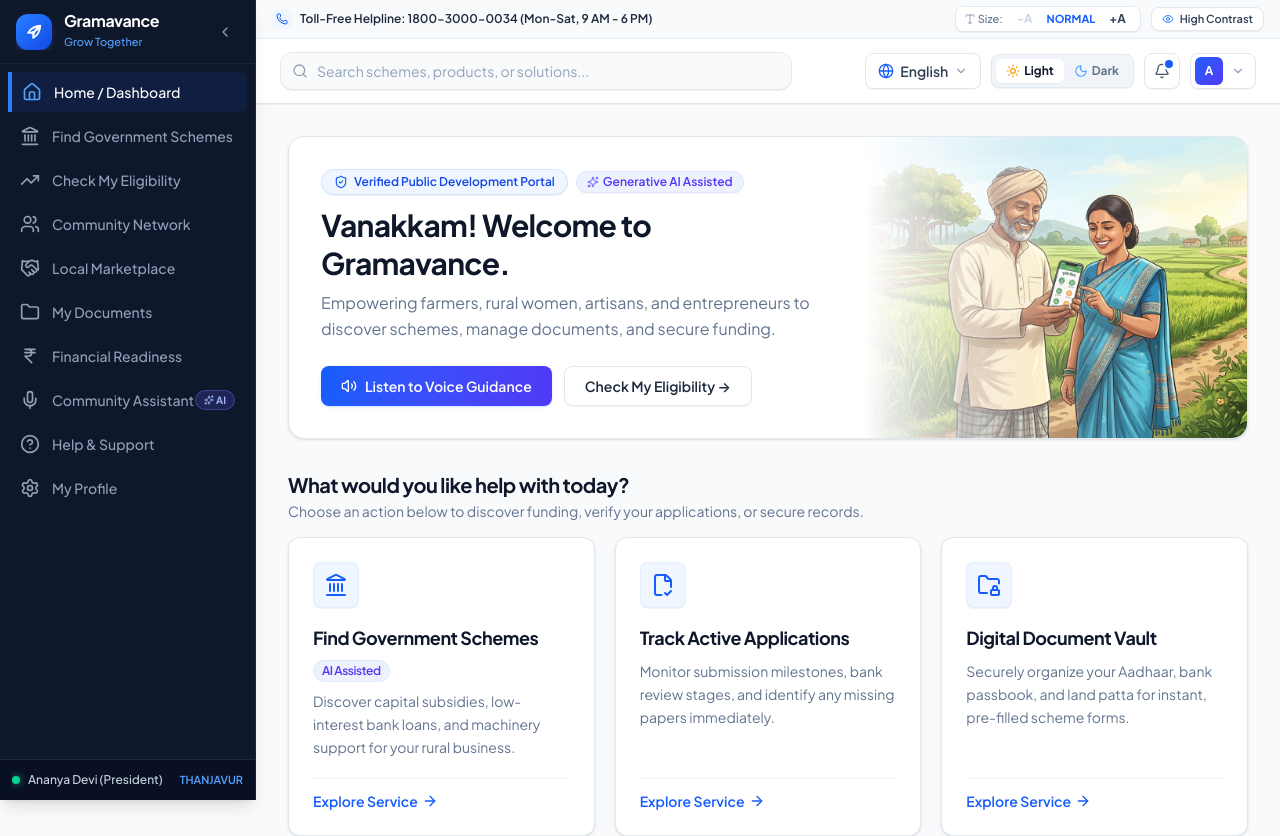
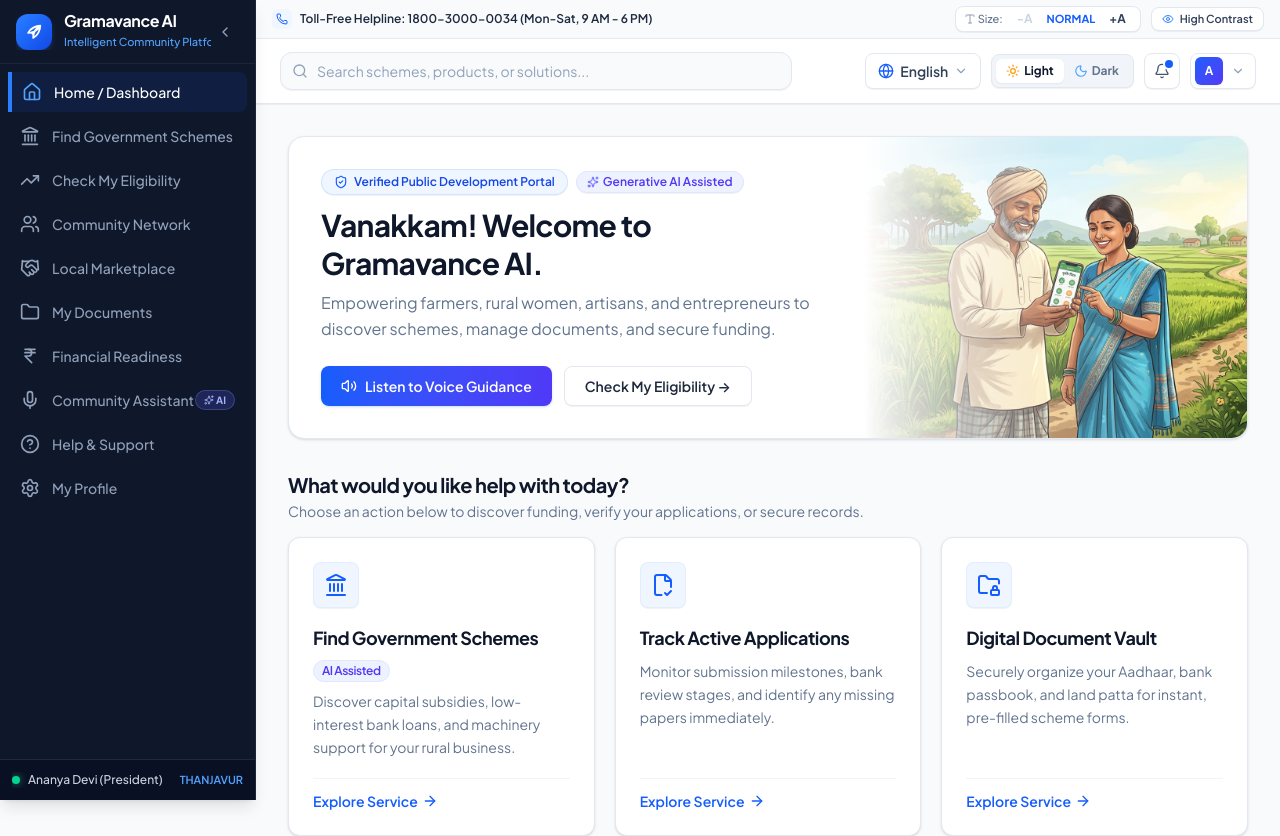
Before and after one commit to Hari26-7/GRAMAVANCE-, a React (Vite) app: page /#/dashboard in a window 1280 px wide. Shown: the top 836 px of the page. Built offline with nearby package versions, Linux system fonts and the light colour scheme.

Commit message:
feat(ui): harmonize Gramavance AI branding, direct route links, and persistence

```diff
--- a/src/context/LanguageContext.tsx
+++ b/src/context/LanguageContext.tsx
@@ -7,14 +7,14 @@ interface Translations {
 
 export const translations: Translations = {
   appName: {
-    en: 'Gramavance',
-    ta: 'கிராமாவான்ஸ்',
-    hi: 'ग्रामावांस',
+    en: 'Gramavance AI',
+    ta: 'கிராமாவான்ஸ் AI',
+    hi: 'ग्रामावांस AI',
   },
   tagline: {
-    en: 'Grow Together',
-    ta: 'ஒன்றாக வளர்வோம்',
-    hi: 'साथ मिलकर आगे बढ़ें',
+    en: 'Intelligent Community Platform',
+    ta: 'அறிவார்ந்த சமூக தளம்',
+    hi: 'बुद्धिमान सामुदायिक मंच',
   },
   searchPlaceholder: {
     en: 'Search schemes, products, or solutions...',
@@ -117,9 +117,9 @@ export const translations: Translations = {
     hi: 'सूचनाएं और रिमाइंडर',
   },
   welcomeHeading: {
-    en: 'Vanakkam! Welcome to Gramavance.',
-    ta: 'வணக்கம்! கிராமாவான்ஸ்-க்கு நல்வரவு.',
-    hi: 'नमस्ते! ग्रामावांस में आपका स्वागत है।',
+    en: 'Vanakkam! Welcome to Gramavance AI.',
+    ta: 'வணக்கம்! கிராமாவான்ஸ் AI-க்கு நல்வரவு.',
+    hi: 'नमस्ते! ग्रामावांस AI में आपका स्वागत है।',
   },
   welcomeSubheading: {
     en: 'We help you find government support, manage your documents, and grow your business.',
--- a/src/pages/Applications.tsx
+++ b/src/pages/Applications.tsx
@@ -89,7 +89,7 @@ export const Applications: React.FC = () => {
   const handleDownloadDossier = () => {
     if (!selectedApp) return;
     setDownloadSuccess(true);
-    const content = `GRAMAVANCE - APPLICATION ACKNOWLEDGEMENT\nDate: ${new Date().toLocaleDateString()}\n\nScheme: ${selectedApp.schemeTitle}\nApplication Number: ${selectedApp.applicationNumber}\nPlatform Status: ${selectedApp.status}\nRequested Amount: ₹${selectedApp.requestedAmount}\nTarget Deadline: ${selectedApp.targetDeadline}\nNodal Office: ${selectedApp.nodalOffice}\nOfficer Phone: ${selectedApp.nodalContactPhone || '1800-3000-0034'}\nNotes: ${selectedApp.notes}\n\nNotice: Platform-maintained tracking status for educational record. For verified status, contact the nodal office.`;
+    const content = `GRAMAVANCE AI - APPLICATION ACKNOWLEDGEMENT & STATUS REPORT\nDate: ${new Date().toLocaleDateString()}\n\nScheme: ${selectedApp.schemeTitle}\nApplication Number: ${selectedApp.applicationNumber}\nPlatform Status: ${selectedApp.status}\nRequested Amount: ₹${selectedApp.requestedAmount}\nTarget Deadline: ${selectedApp.targetDeadline}\nNodal Office: ${selectedApp.nodalOffice}\nOfficer Phone: ${selectedApp.nodalContactPhone || '1800-3000-0034'}\nNotes: ${selectedApp.notes}\n\nNotice: Platform-maintained tracking status for educational record. For verified status, contact the nodal office.`;
     const blob = new Blob([content], { type: 'text/plain;charset=utf-8' });
     const url = URL.createObjectURL(blob);
     const a = document.createElement('a');
--- a/src/pages/CommunityNetwork.tsx
+++ b/src/pages/CommunityNetwork.tsx
@@ -206,7 +206,10 @@ export const CommunityNetwork: React.FC = () => {
   const [newOrgName, setNewOrgName] = useState('');
   const [newCategory, setNewCategory] = useState('Food Processing');
   const [newDesc, setNewDesc] = useState('');
-  const [profiles, setProfiles] = useState<CommunityProfile[]>(INITIAL_PROFILES);
+  const [profiles, setProfiles] = useState<CommunityProfile[]>(() => {
+    const saved = localStorage.getItem('gramavance_community_profiles');
+    return saved ? JSON.parse(saved) : INITIAL_PROFILES;
+  });
 
   const filteredProfiles = profiles.filter((p) => {
     const matchesSearch =
@@ -251,7 +254,11 @@ export const CommunityNetwork: React.FC = () => {
       isVerified: false,
       joinedDate: new Date().toISOString().split('T')[0],
     };
-    setProfiles((prev) => [newProf, ...prev]);
+    setProfiles((prev) => {
+      const updated = [newProf, ...prev];
+      localStorage.setItem('gramavance_community_profiles', JSON.stringify(updated));
+      return updated;
+    });
     setShowJoinModal(false);
     setNewOrgName('');
     setNewDesc('');
--- a/src/pages/Dashboard.tsx
+++ b/src/pages/Dashboard.tsx
@@ -38,7 +38,7 @@ export const Dashboard: React.FC = () => {
         langCode = 'hi-IN';
       } else {
         text =
-          'Vanakkam! Welcome to Gramavance. We help you find government support and grow your business. What would you like help with today? Please select any option below.';
+          'Vanakkam! Welcome to Gramavance AI. We help you find government support and grow your business. What would you like help with today? Please select any option below.';
         langCode = 'en-IN';
       }
 
@@ -114,8 +114,8 @@ export const Dashboard: React.FC = () => {
 
             <h1 className="text-2xl sm:text-3xl font-bold text-slate-900 dark:text-white tracking-tight leading-tight">
               {language === 'ta'
-                ? 'வணக்கம்! கிராமாவான்ஸ் தங்களுக்கு நல்வரவு கூறுகிறது.'
-                : 'Vanakkam! Welcome to Gramavance.'}
+                ? 'வணக்கம்! கிராமாவான்ஸ் AI தங்களுக்கு நல்வரவு கூறுகிறது.'
+                : 'Vanakkam! Welcome to Gramavance AI.'}
             </h1>
 
             <p className="text-sm sm:text-base text-slate-500 dark:text-slate-400 mt-2 max-w-xl leading-relaxed">
--- a/src/pages/HelpSupport.tsx
+++ b/src/pages/HelpSupport.tsx
@@ -23,8 +23,8 @@ const FAQS = [
     a: 'Under schemes like PMEGP, rural women and backward classes only need to pay 5% of the total project cost. For example, for a ₹2,00,000 project, you only need to pay ₹10,000.',
   },
   {
-    q: 'Does Gramavance take any fee or cut from my subsidy?',
-    a: 'NEVER! Gramavance is completely free. Government subsidy money is sent 100% directly into your own bank account through Direct Benefit Transfer (DBT). Beware of anyone asking for a bribe or commission.',
+    q: 'Does Gramavance AI take any fee or cut from my subsidy?',
+    a: 'NEVER! Gramavance AI is completely free. Government subsidy money is sent 100% directly into your own bank account through Direct Benefit Transfer (DBT). Beware of anyone asking for a bribe or commission.',
   },
 ];
 
--- a/src/pages/Schemes.tsx
+++ b/src/pages/Schemes.tsx
@@ -567,7 +567,7 @@ export const Schemes: React.FC = () => {
                 onClick={() => {
                   const slug = selectedScheme.slug;
                   setSelectedScheme(null);
-                  navigate(`/grant-intelligence?scheme=${slug}`);
+                  navigate(`/eligibility?scheme=${slug}`);
                 }}
                 className="w-full sm:w-auto bg-[#159B68] hover:bg-emerald-700 text-white font-bold min-h-[48px] px-6 rounded-xl"
               >
```
